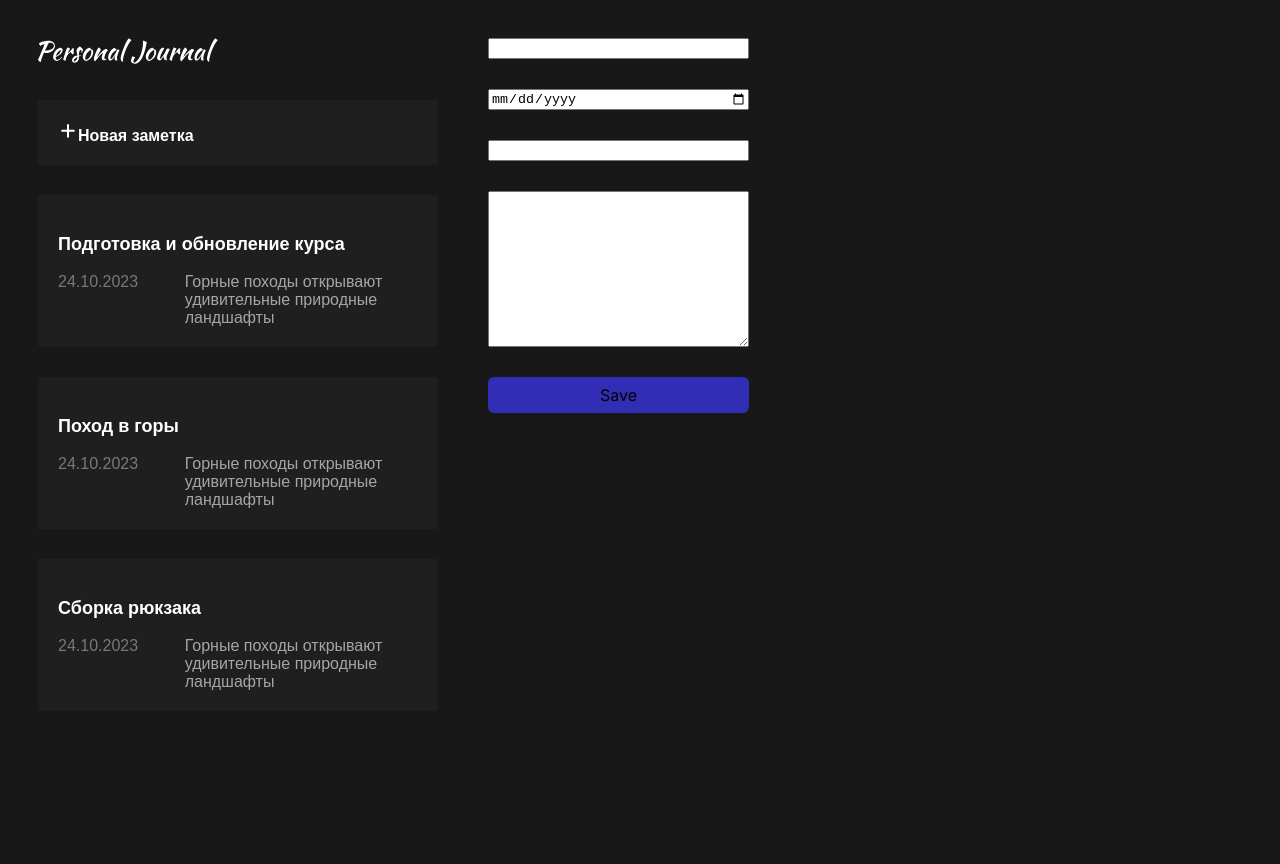
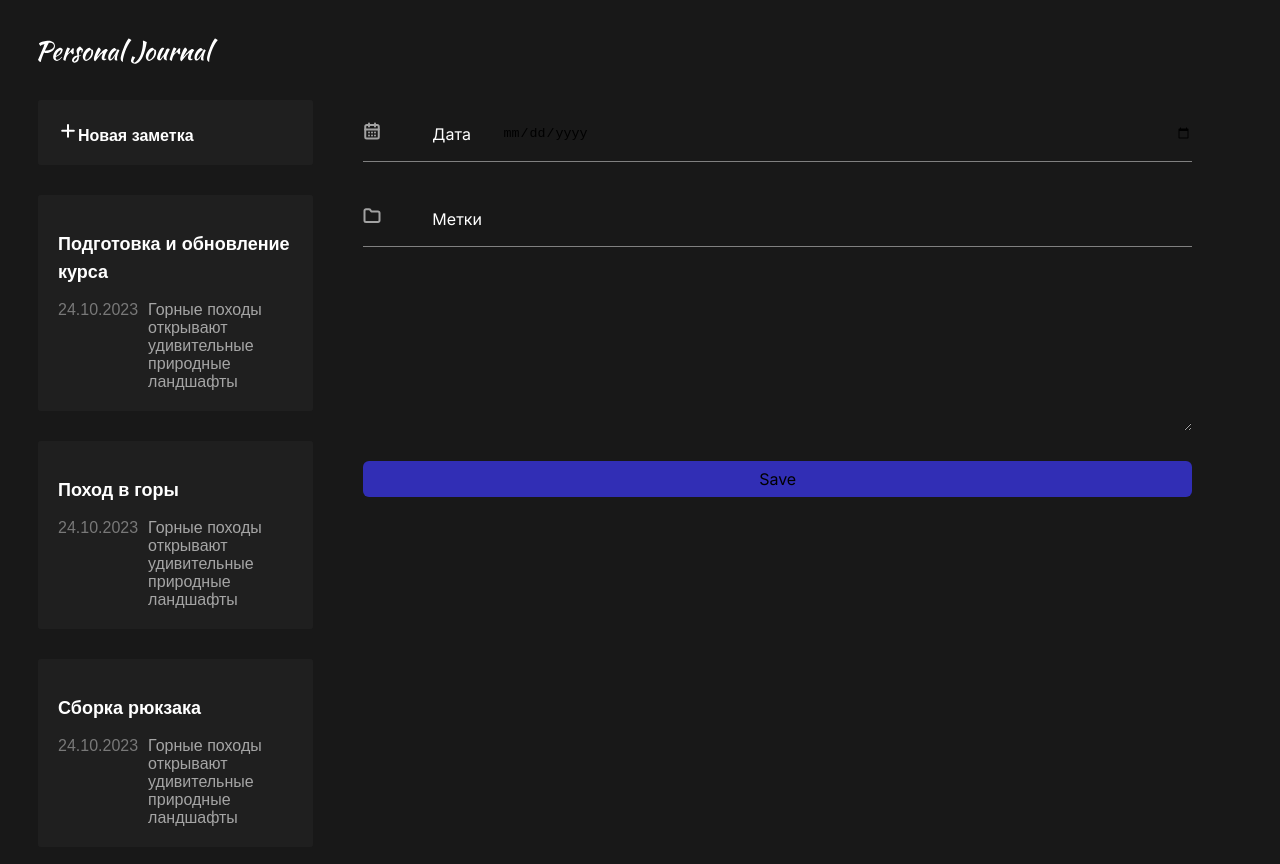
Before and after one commit to SergeiAmpilov/react-redux-purple-1, a React (Vite) app: page / in a window 1280 px wide. Shown: the top 864 px of the page. Before the commit the page ends 800 px from the top, so only its background shows below. Built offline with nearby package versions, Linux system fonts and the light colour scheme.

Commit message:
feat: styles for form

```diff
--- a/src/components/JournalForm/JournalForm.jsx
+++ b/src/components/JournalForm/JournalForm.jsx
@@ -72,18 +72,27 @@ export const JournalForm = ({ addItem }) => {
 	return (
 		<form className={styles['journal-form']} onSubmit={handleSubmit}>
 			<input type="text" name="title" className={
-				cn('input', {
+				cn(styles.input, styles['input-title'], {
 					[styles.invalid]: !formValidState.title
 				})
 			}/>
-			<input type="date" name="date" className={
-				cn('input', {
-					[styles.invalid]: !formValidState.date
-				})
-			}/>
-			<input type="text" name="tag" onChange={handleInputChange} value={inputData} />
+			<label htmlFor="" className={styles.label}>
+				<img src="/calendar.svg" alt="calendar" />
+				<span>Дата</span>
+
+				<input type="date" name="date" className={
+					cn(styles.input, {
+						[styles.invalid]: !formValidState.date
+					})
+				}/>
+			</label>
+			<label htmlFor="" className={styles.label}>
+				<img src="/folder.svg" alt="folder" />
+				<span>Метки</span>
+				<input type="text" name="tag" onChange={handleInputChange} value={inputData} className={styles.input} />
+			</label>
 			<textarea name="text" id="" cols="30" rows="10" className={
-				cn('input', {
+				cn(styles.input, {
 					[styles.invalid]: !formValidState.text
 				})
 			}></textarea>
--- a/src/components/JournalForm/JournalForm.module.css
+++ b/src/components/JournalForm/JournalForm.module.css
@@ -8,3 +8,26 @@
 	border: 1px solid red;
 	background: lightsalmon;
 }
+
+.label {
+	border-bottom: 1px solid gray;
+	padding: 15px 0;
+
+	display: grid;
+	grid-template-columns: 1fr 1fr 10fr;
+}
+
+.input {
+	background: none;
+	border: none;
+}
+
+.input-title {
+	font-size: 32px;
+	font-style: normal;
+	font-weight: 600;
+	line-height: normal;
+
+
+
+}
--- a/src/layouts/Body/Body.jsx
+++ b/src/layouts/Body/Body.jsx
@@ -1,8 +1,8 @@
-import './Body.css';
+import styles from './Body.module.css';
 
 export const Body = ({ children }) => {
 	return (
-		<div className="body">
+		<div className={styles.body}>
 			{ children }
 		</div>
 	);
--- a/src/layouts/Body/Body.css
+++ b/src/layouts/Body/Body.module.css
@@ -1,3 +1,4 @@
 .body {
 	padding: 0 50px;
+	width: 100%;
 }
```
Also changed, not shown: public/calendar.svg (added), public/folder.svg (added).
